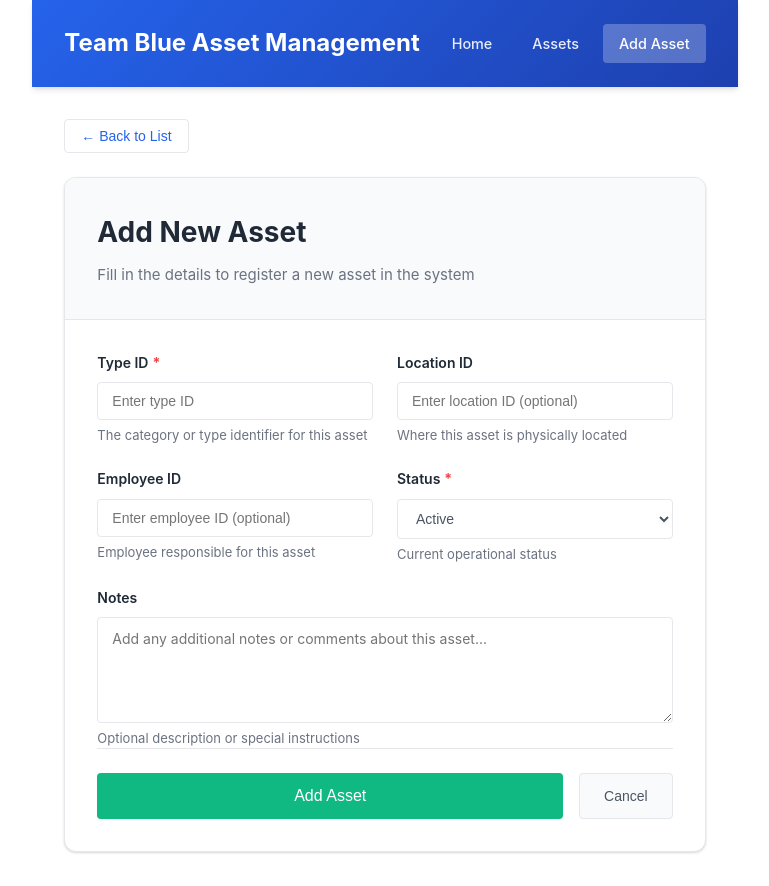
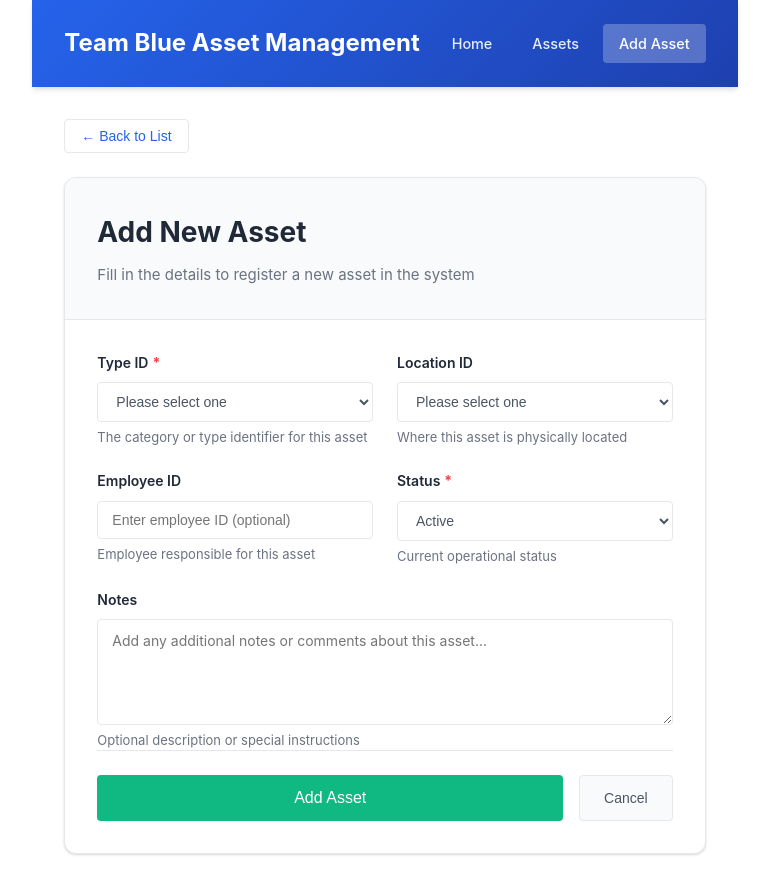
Before and after one commit to cwarstler24/NextGenTeamBlue, a Vue app in the folder frontend/: page /add-asset in a window 1280 px wide. Shown: the whole page, without its empty margins (255-1024 px from the left). Built offline with nearby package versions, Linux system fonts and the light colour scheme; the HTML template or start-up script is replaced by a standard one.

Commit message:
add asset changes

```diff
--- a/frontend/src/views/AssetAddView.vue
+++ b/frontend/src/views/AssetAddView.vue
@@ -19,24 +19,26 @@
               Type ID
               <span class="required">*</span>
             </label>
-            <input
-              id="type_id"
-              type="number"
-              v-model.number="assetType"
-              required
-              placeholder="Enter type ID"
-            />
+            <select required v-model="selected" v-model.number="assetType" id="type_id">
+              <option disabled value="">Please select one</option>
+              <option>1</option>
+              <option>2</option>
+              <option>3</option>
+              <option>4</option>
+            </select>
             <small class="help-text">The category or type identifier for this asset</small>
           </div>
 
           <div class="form-group">
             <label for="location_id">Location ID</label>
-            <input
-              id="location_id"
-              type="number"
-              v-model.number="assetLocation"
-              placeholder="Enter location ID (optional)"
-            />
+            <select required v-model="selected" v-model.number="assetLocation" id="location_id">
+              <option disabled value="">Please select one</option>
+              <option></option>
+              <option>1</option>
+              <option>2</option>
+              <option>3</option>
+              <option>4</option>
+            </select>
             <small class="help-text">Where this asset is physically located</small>
           </div>
 
```
